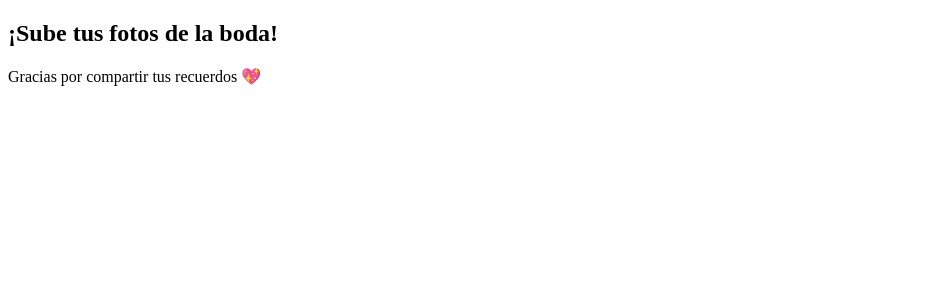
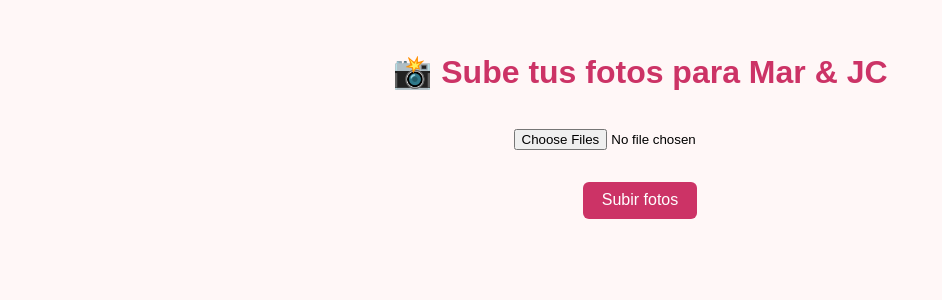
Before and after one commit to Nanrehr/fotos-boda, a Flask app: page / in a window 1280 px wide. Shown: the top 300 px of the page, without its empty margins (0-942 px from the left). Run offline with Flask 3, Linux system fonts and the light colour scheme; some libraries are stand-ins or nearby versions.

Commit message:
Amazon s3 conectado

```diff
--- a/app.py
+++ b/app.py
@@ -1,20 +1,33 @@
+from flask import Flask, render_template, request, redirect
+import boto3
 import os
-from flask import Flask, render_template, request
+from werkzeug.utils import secure_filename
 
 app = Flask(__name__)
-UPLOAD_FOLDER = 'uploads'
-os.makedirs(UPLOAD_FOLDER, exist_ok=True)
-app.config['UPLOAD_FOLDER'] = UPLOAD_FOLDER
 
-@app.route('/', methods=['GET', 'POST'])
-def upload():
-    if request.method == 'POST':
-        f = request.files.get('file')
-        if f and f.filename:
-            f.save(os.path.join(app.config['UPLOAD_FOLDER'], f.filename))
-        return '', 204  # Dropzone espera una respuesta vacía
+BUCKET_NAME = 'fotos-boda-mar-jc'
+s3 = boto3.client('s3')
+
+@app.route('/')
+def home():
     return render_template('upload.html')
 
+@app.route('/upload', methods=['POST'])
+def upload():
+    files = request.files.getlist('fotos')
+    for f in files:
+        filename = secure_filename(f.filename)
+        s3.upload_fileobj(f, BUCKET_NAME, filename, ExtraArgs={'ACL': 'public-read'})
+    return redirect('/gallery')
+
+@app.route('/gallery')
+def gallery():
+    response = s3.list_objects_v2(Bucket=BUCKET_NAME)
+    fotos = []
+    if 'Contents' in response:
+        for obj in response['Contents']:
+            fotos.append(f"https://{BUCKET_NAME}.s3.amazonaws.com/{obj['Key']}")
+    return render_template('gallery.html', fotos=fotos)
+
 if __name__ == '__main__':
-    port = int(os.environ.get('PORT', 5000))
-    app.run(host='0.0.0.0', port=port)
+    app.run(debug=True)
--- a/requirements.txt
+++ b/requirements.txt
@@ -1 +1,2 @@
 flask
+boto3
--- a/templates/upload.html
+++ b/templates/upload.html
@@ -1,14 +1,101 @@
-<!doctype html>
-<html>
+<!DOCTYPE html>
+<html lang="es">
 <head>
-  <meta charset="utf-8">
-  <title>Sube tus fotos 📸</title>
-  <link href="https://cdnjs.cloudflare.com/ajax/libs/dropzone/5.9.3/dropzone.min.css" rel="stylesheet">
-  <script src="https://cdnjs.cloudflare.com/ajax/libs/dropzone/5.9.3/dropzone.min.js"></script>
+  <meta charset="UTF-8">
+  <title>Sube tus fotos - Boda Mar & JC</title>
+  <style>
+    body {
+      font-family: sans-serif;
+      text-align: center;
+      background: #fff7f7;
+      margin: 0;
+      padding: 2rem;
+    }
+    h1 {
+      color: #cc3366;
+    }
+    input[type="file"] {
+      margin: 1rem 0;
+    }
+    .preview {
+      display: flex;
+      flex-wrap: wrap;
+      justify-content: center;
+      gap: 10px;
+      margin-top: 1rem;
+    }
+    .preview img {
+      height: 100px;
+      object-fit: cover;
+      border-radius: 8px;
+    }
+    button {
+      background-color: #cc3366;
+      color: white;
+      padding: 0.6rem 1.2rem;
+      border: none;
+      border-radius: 6px;
+      cursor: pointer;
+      font-size: 1rem;
+    }
+    button:hover {
+      background-color: #b12c5a;
+    }
+  </style>
 </head>
 <body>
-  <h2>¡Sube tus fotos de la boda!</h2>
-  <form action="/" class="dropzone" id="dropzoneForm"></form>
-  <p>Gracias por compartir tus recuerdos 💖</p>
+  <h1>📸 Sube tus fotos para Mar & JC</h1>
+  <input id="fileInput" type="file" accept="image/*" multiple />
+  <div class="preview" id="preview"></div>
+  <button onclick="uploadFiles()">Subir fotos</button>
+
+  <script>
+    const bucketName = 'fotos-boda-mar-jc';
+    const region = 'eu-north-1';
+    const albumUrl = `https://${bucketName}.s3.${region}.amazonaws.com/`;
+
+    const fileInput = document.getElementById('fileInput');
+    const preview = document.getElementById('preview');
+
+    fileInput.addEventListener('change', () => {
+      preview.innerHTML = '';
+      Array.from(fileInput.files).forEach(file => {
+        const img = document.createElement('img');
+        img.src = URL.createObjectURL(file);
+        preview.appendChild(img);
+      });
+    });
+
+    async function uploadFiles() {
+      const files = fileInput.files;
+      if (!files.length) {
+        alert('Selecciona al menos una foto.');
+        return;
+      }
+
+      for (const file of files) {
+        const fileName = `${Date.now()}-${file.name}`.replaceAll(' ', '_');
+        const uploadUrl = `${albumUrl}${fileName}`;
+
+        try {
+          const res = await fetch(uploadUrl, {
+            method: 'PUT',
+            headers: {
+              'Content-Type': file.type
+            },
+            body: file
+          });
+
+          if (!res.ok) throw new Error(`Error al subir ${file.name}`);
+        } catch (err) {
+          alert('Error subiendo fotos: ' + err.message);
+          return;
+        }
+      }
+      alert('¡Fotos subidas con éxito! 🎉');
+      fileInput.value = '';
+      preview.innerHTML = '';
+    }
+  </script>
 </body>
 </html>
```
Also changed, not shown: templates/gallery.html (added, +21 -0 lines).
